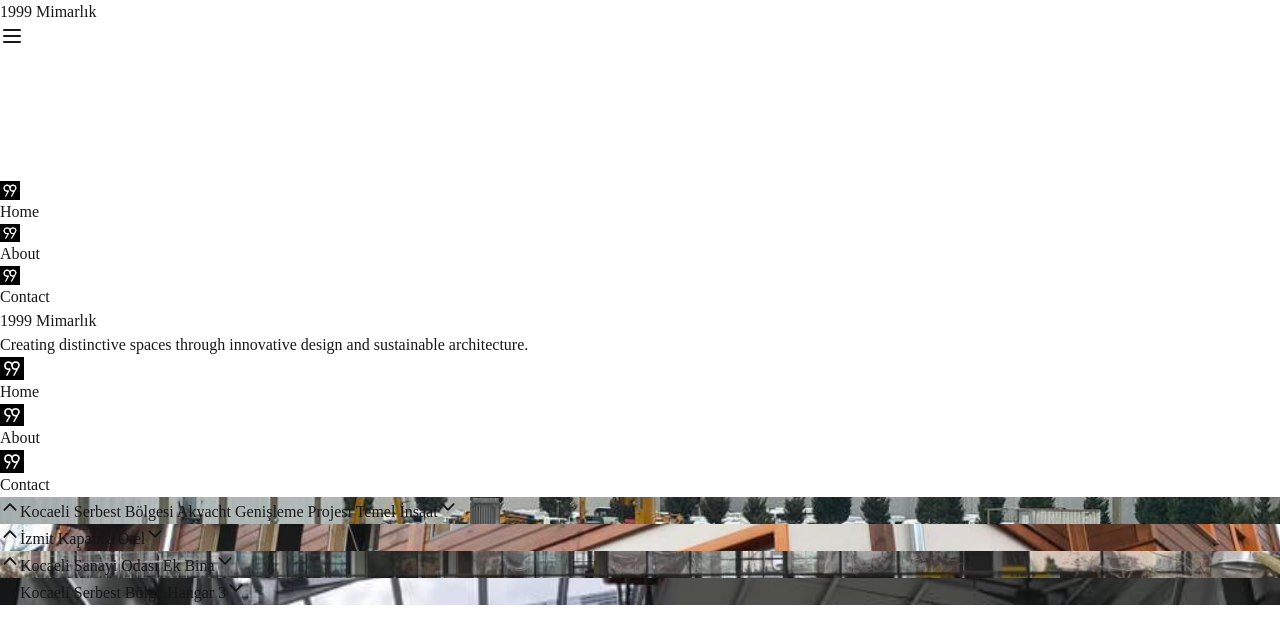
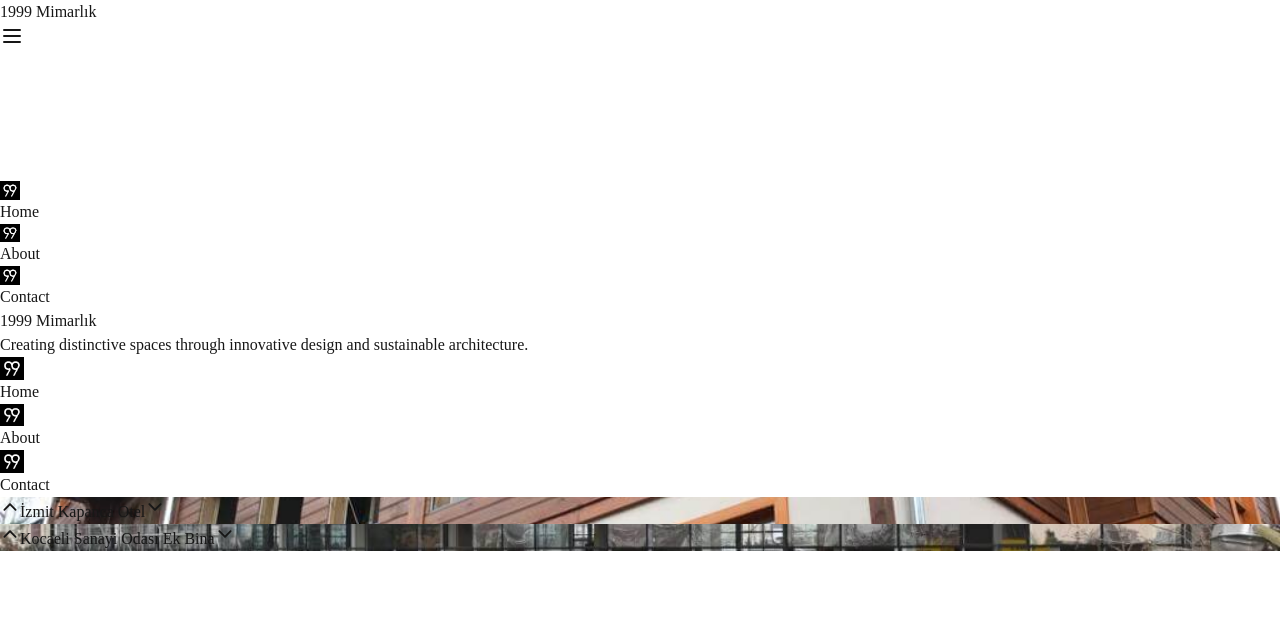
Before and after one commit to iberatkaya/1999mimarlik, a Next.js app: page / in a window 1280 px wide. Shown: the top 644 px of the page. Built offline with nearby package versions, Linux system fonts and the light colour scheme.

Commit message:
Removed projects

```diff
--- a/src/app/page.tsx
+++ b/src/app/page.tsx
@@ -85,41 +85,6 @@ export default function Home() {
 
           {/* Scrollable Main Content */}
           <div className="h-screen snap-y snap-mandatory overflow-y-scroll">
-            {/* Add top padding on mobile for navbar */}
-            <section
-              className="h-screen snap-start relative flex flex-col items-end p-6 md:p-12 before:content-[''] before:absolute before:inset-0"
-              style={{
-                backgroundImage: "url('/p1.jpg')",
-                backgroundPosition: "center",
-                backgroundSize: "cover",
-                backgroundRepeat: "no-repeat",
-              }}
-            >
-              {/* Content with Navigation Arrows */}
-              <div className="text-white text-sm tracking-tight relative z-10 py-2 px-2 mt-[64px] sm:mt-0 bg-black max-w-[320px] whitespace-normal flex items-center gap-2">
-                <button
-                  onClick={(e) =>
-                    scrollToSection("up", e.currentTarget.closest("section")!)
-                  }
-                  className="p-2 hover:bg-white/20 rounded transition-colors"
-                  aria-label="Previous section"
-                >
-                  <IoIosArrowUp size={20} />
-                </button>
-                <span className="font-['Arial']">
-                  Kocaeli Serbest Bölgesi Akyacht Genişleme Projesi Temel İnşaat
-                </span>
-                <button
-                  onClick={(e) =>
-                    scrollToSection("down", e.currentTarget.closest("section")!)
-                  }
-                  className="p-2 hover:bg-white/20 rounded transition-colors"
-                  aria-label="Next section"
-                >
-                  <IoIosArrowDown size={20} />
-                </button>
-              </div>
-            </section>
             <section
               className="h-screen snap-start relative flex flex-col items-end p-6 md:p-12 before:content-[''] before:absolute before:inset-0"
               style={{
@@ -184,39 +149,6 @@ export default function Home() {
                 </button>
               </div>
             </section>
-            <section
-              className="h-screen snap-start relative flex flex-col items-end p-6 md:p-12 before:content-[''] before:absolute before:inset-0"
-              style={{
-                backgroundImage: "url('/p4.jpg')",
-                backgroundPosition: "center",
-                backgroundSize: "cover",
-                backgroundRepeat: "no-repeat",
-              }}
-            >
-              <div className="text-white text-sm tracking-tight relative z-10 py-2 px-4 mt-[64px] sm:mt-0 bg-black flex items-center gap-2">
-                <button
-                  onClick={(e) =>
-                    scrollToSection("up", e.currentTarget.closest("section")!)
-                  }
-                  className="p-2 hover:bg-white/20 rounded transition-colors"
-                  aria-label="Previous section"
-                >
-                  <IoIosArrowUp size={20} />
-                </button>
-                <span className="font-['Arial']">
-                  Kocaeli Serbest Bölge Hangar 3
-                </span>
-                <button
-                  onClick={(e) =>
-                    scrollToSection("down", e.currentTarget.closest("section")!)
-                  }
-                  className="p-2 hover:bg-white/20 rounded transition-colors"
-                  aria-label="Next section"
-                >
-                  <IoIosArrowDown size={20} />
-                </button>
-              </div>
-            </section>
           </div>
         </div>
       </div>
```
